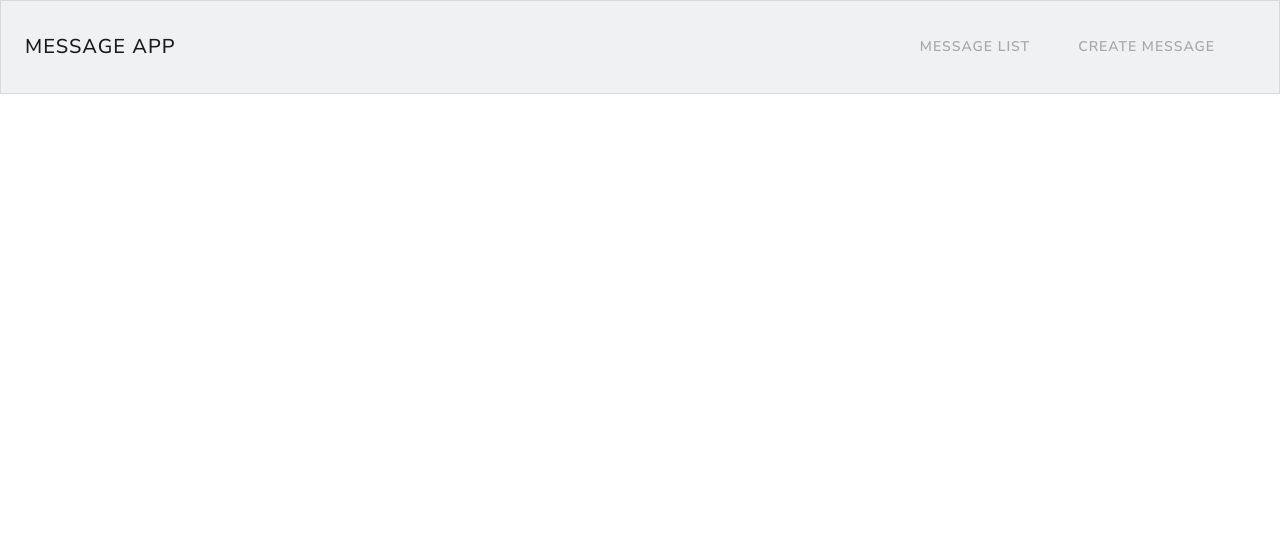
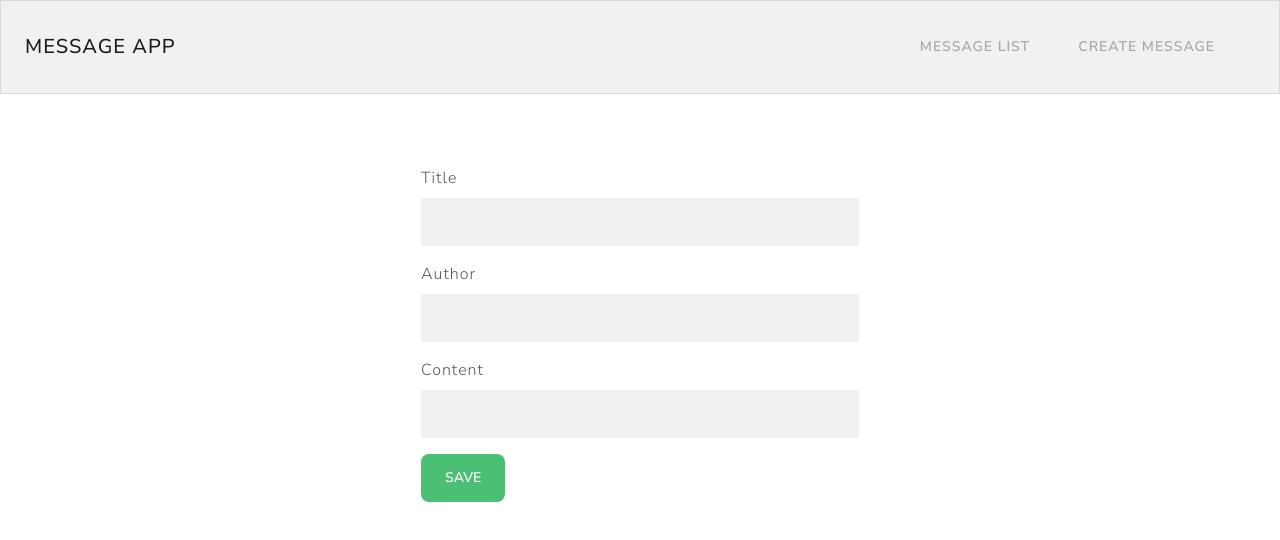
Before and after one commit to dashfuentes/b14-graphql, a React (Vite) app in the folder graphql-yoga-client/vite-project/: page /new-message in a window 1280 px wide. Shown: the top 540 px of the page. Built offline with nearby package versions, Linux system fonts and the light colour scheme.

Commit message:
create mutation logic

```diff
--- a/graphql-yoga-client/vite-project/src/App.jsx
+++ b/graphql-yoga-client/vite-project/src/App.jsx
@@ -12,7 +12,7 @@ function App() {
 			<div className="container p-4">
 				<Routes>
 					<Route path="/" element={<MessageList />} />
-					<Route path="/create-message" element={<MessageForm />} />
+					<Route path="/new-message" element={<MessageForm />} />
 				</Routes>
 			</div>
 		</Router>
--- a/graphql-yoga-client/vite-project/src/components/MessageForm.jsx
+++ b/graphql-yoga-client/vite-project/src/components/MessageForm.jsx
@@ -1,7 +1,66 @@
-import React from 'react'
+import React, {useState} from "react";
+import { gql, useMutation } from "@apollo/client";
+import { useNavigate } from "react-router-dom";
 
 export default function MessageForm() {
-  return (
-    <div>MessageForm</div>
-  )
+
+  const navigate = useNavigate();
+  const [title, setTitle] = useState( "" );
+  const [content, setContent] = useState( "" );
+  const [author, setAuthor] = useState( "" );
+
+	const CREATE_MESSAGE = gql`
+		mutation createMessage(
+			$title: String!
+			$content: String!
+			$author: String!
+		) {
+			createMessage(title: $title, content: $content, author: $author) {
+				_id
+				title
+			}
+		}
+	`;
+  const [createMessage] = useMutation( CREATE_MESSAGE, {
+
+  } );
+
+	return (
+		<div className="row">
+			<div className="col-md-6 offset-md-3">
+				<div className="card">
+					<div className="card-body">
+            <form onSubmit={ async( e ) => {
+              e.preventDefault();
+              await createMessage( { variables: { title, author, content } } )
+              //redirect to the list
+              navigate('/')
+            } }>
+							<div className="mb-3">
+								<label for="title" className="form-label">
+									Title
+								</label>
+								<input type="text" className="form-control" value= {title} onChange={ (e) => setTitle(e.target.value)} />
+							</div>
+							<div className="mb-3">
+								<label for="author" className="form-label">
+									Author
+								</label>
+								<input type="text" className="form-control" value= {author} onChange={ (e) => setAuthor(e.target.value)} />
+							</div>
+
+							<div className="mb-3">
+								<label for="content" className="form-label">
+									Content
+								</label>
+								<input type="text" className="form-control" value= {content} onChange={ (e) => setContent(e.target.value)} />
+							</div>
+
+							<button className="btn btn-success btn-block">Save</button>
+						</form>
+					</div>
+				</div>
+			</div>
+		</div>
+	);
 }
```
